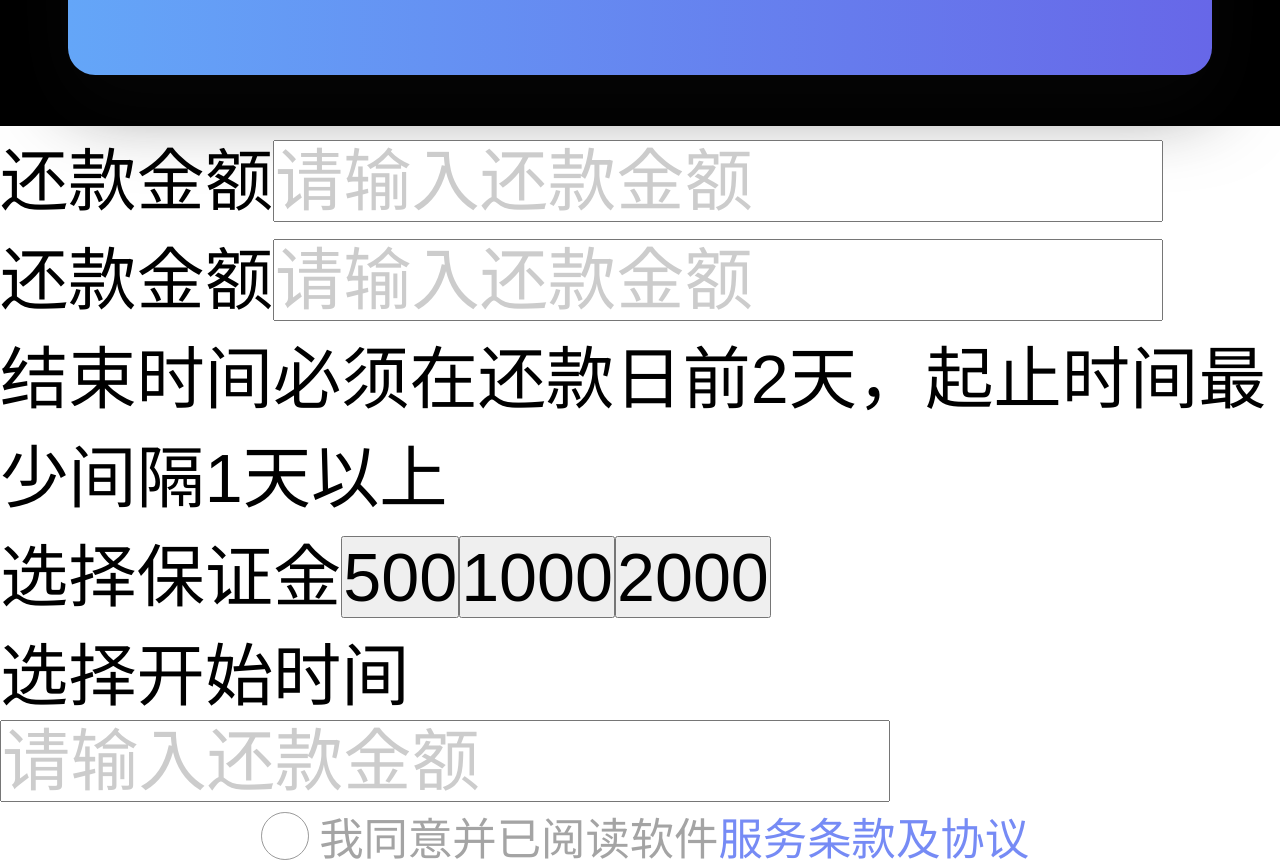
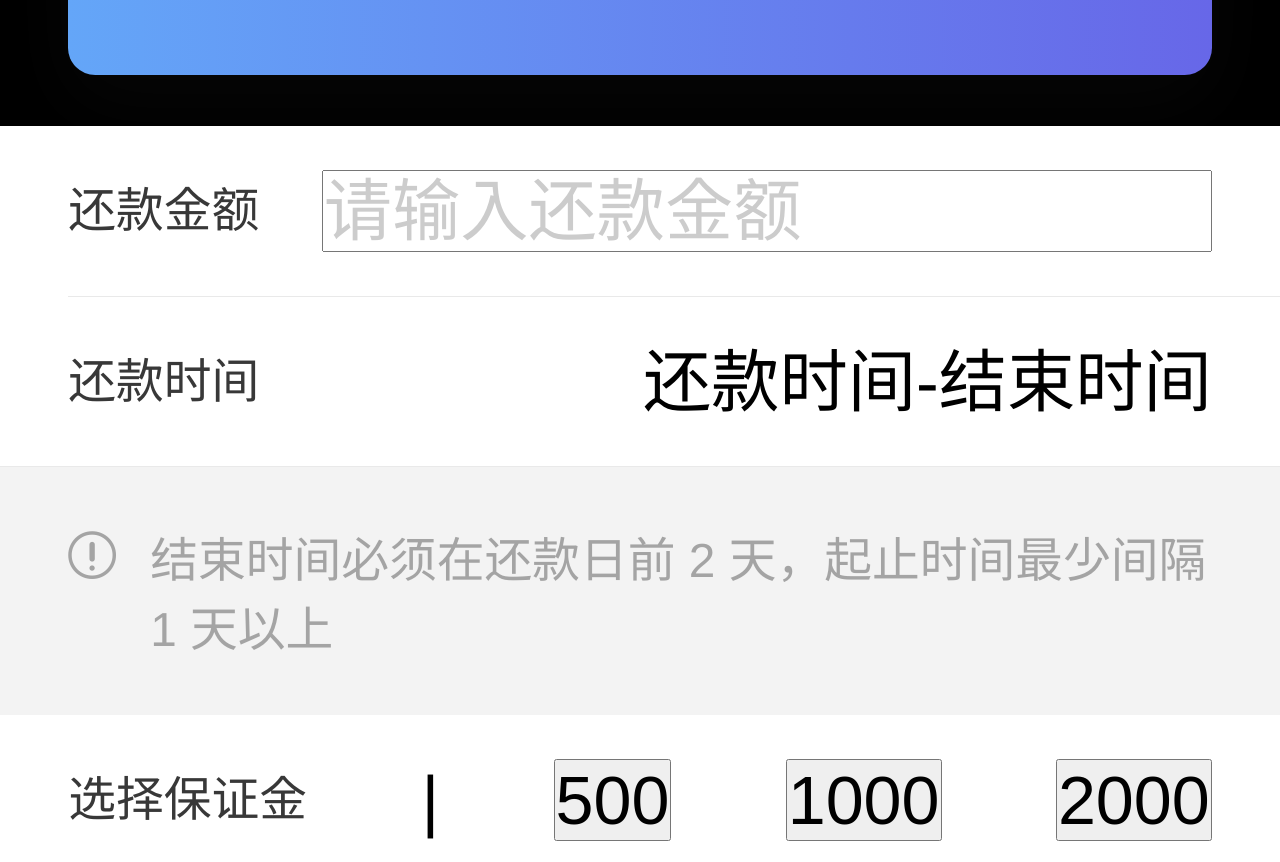
Before and after one commit to chengzhikun2017/hgj, a Vue app: page /plan in a window 1280 px wide. Shown: the part 700-1562 px from the top of the page. Built offline with nearby package versions, Linux system fonts and the light colour scheme.

Commit message:
新建卡部分 除表单 其他好了plan.vue

```diff
--- a/src/components/containers/formitem.vue
+++ b/src/components/containers/formitem.vue
@@ -1,12 +1,27 @@
 <template>
-  <div class="formitem">
-    <div class="item">
-      <!-- span -->
+  <div class="formitem" :class="{'first':first,'last':last}">
+    <div class="item" flex="cross:center main:justify">
+      <span class="label" flex-box="0">{{label}}</span>
+      <slot></slot>
     </div>
   </div>
 </template>
 <script>
   export default {
+    props: {
+      label: {
+        type: String,
+        default: '标题'
+      },
+      first: {
+        type: Boolean,
+        default: false
+      },
+      last: {
+        type: Boolean,
+        default: false
+      }
+    },
     data () {
       return {
 
@@ -16,6 +31,45 @@
 </script>
 <style lang="scss" scoped>
   .formitem {
+    position: relative;
+    width: 100%;
     height: 0.5rem;
+    line-height: 0.5rem;
+    padding: 0 0.2rem;
+    background: white;
+    &.first:before {
+      position: absolute;
+      top: 0;
+      left: 0;
+      right: 0;
+      height: 1px;
+      background: #d3d3d3;
+      content: ' ';
+      transform: scaleY(.5);
+    };
+    &:after {
+      position: absolute;
+      bottom: 0;
+      left: 0.2rem;
+      right: 0;
+      height: 1px;
+      background: #d3d3d3;
+      content: ' ';
+      transform: scaleY(.5);
+    };
+    &.last:after {
+      position: absolute;
+      bottom: 0;
+      left: 0;
+      right: 0;
+      height: 1px;
+      background: #d3d3d3;
+      content: ' ';
+      transform: scaleY(.5);
+    };
+    .label {
+      font-size: 0.14rem;
+      color: #383838;
+    }
   }
 </style>
--- a/src/main.js
+++ b/src/main.js
@@ -18,9 +18,11 @@ import toast from './components/views/alerts/toast.vue'
 import nav from './components/containers/nav.vue'
 import protocol from './components/containers/protocol.vue'
 import bluecard from './components/containers/bluecard.vue'
+import formitem from './components/containers/formitem.vue'
 Vue.component('app-nav', nav)
 Vue.component('app-protocol', protocol)
 Vue.component('app-bluecard', bluecard)
+Vue.component('app-formitem', formitem)
 
 Vue.prototype.$http = axios
 
--- a/src/pages/plan.vue
+++ b/src/pages/plan.vue
@@ -6,25 +6,25 @@
         <app-bluecard v-model="card1"></app-bluecard>
       </div>
       <div class="form">
-        <div class="input">
-          <label for="">还款金额</label>
+        <app-formitem label="还款金额">
           <input type="text" placeholder="请输入还款金额">
+        </app-formitem>
+        <app-formitem :last="true" label="还款时间">
+          <span>还款时间-结束时间</span>
+        </app-formitem>
+        <div class="note" flex>
+          <span class="icon-alert"></span>
+          <p>结束时间必须在还款日前 2 天，起止时间最少间隔 1 天以上</p>
         </div>
-        <div class="input">
-          <label for="">还款金额</label>
-          <input type="text" placeholder="请输入还款金额">
-        </div>
-        <p>结束时间必须在还款日前2天，起止时间最少间隔1天以上</p>
-        <div class="input">
-          <label for="">选择保证金</label>
+        <app-formitem :last="true" label="选择保证金">
+          |
           <button>500</button>
           <button>1000</button>
           <button>2000</button>
-        </div>
-        <div class="input">
-          <label for="">选择开始时间</label>
-          <input type="text" placeholder="请输入还款金额">
-        </div>
+        </app-formitem>
+        <app-formitem :last="true" label="选择开始时间">
+          <span>请选择开始时间</span>
+        </app-formitem>
       </div>
       <app-protocol></app-protocol>
       <div class="mybutton">
@@ -92,13 +92,28 @@
     width: 100%;
     height: 100%;
     article {
+      background: #f3f3f3;
       .photoDetail {
         padding: 0.15rem 0.2rem;
         background: black;
+        overflow: hidden;
+      }
+      .form {
+        padding-bottom: 0.2rem;
       }
       .mybutton {
-        margin-top: 0.4rem;
-        padding: 0 0.2rem;
+        margin-top: 0.24rem;
+        padding: 0.16rem 0.2rem;
+      }
+      .note {
+        padding: 0.16rem 0.2rem;
+        font-size: 0.14rem;
+        color: #a4a4a4;
+        .icon-alert {
+          position: relative;
+          top: 0.03rem;
+          padding-right: 0.1rem;
+        }
       }
     }
   }
```
